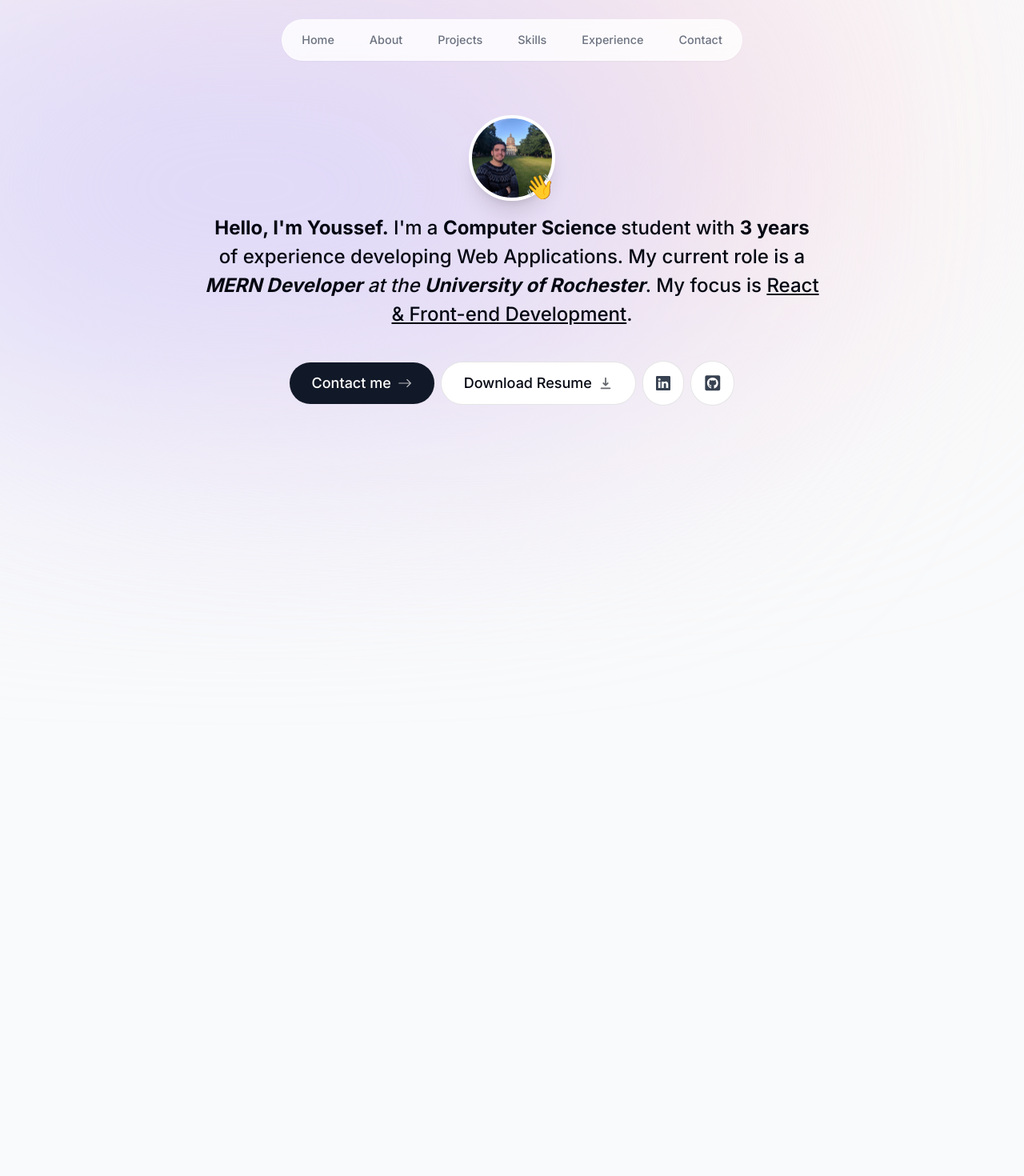
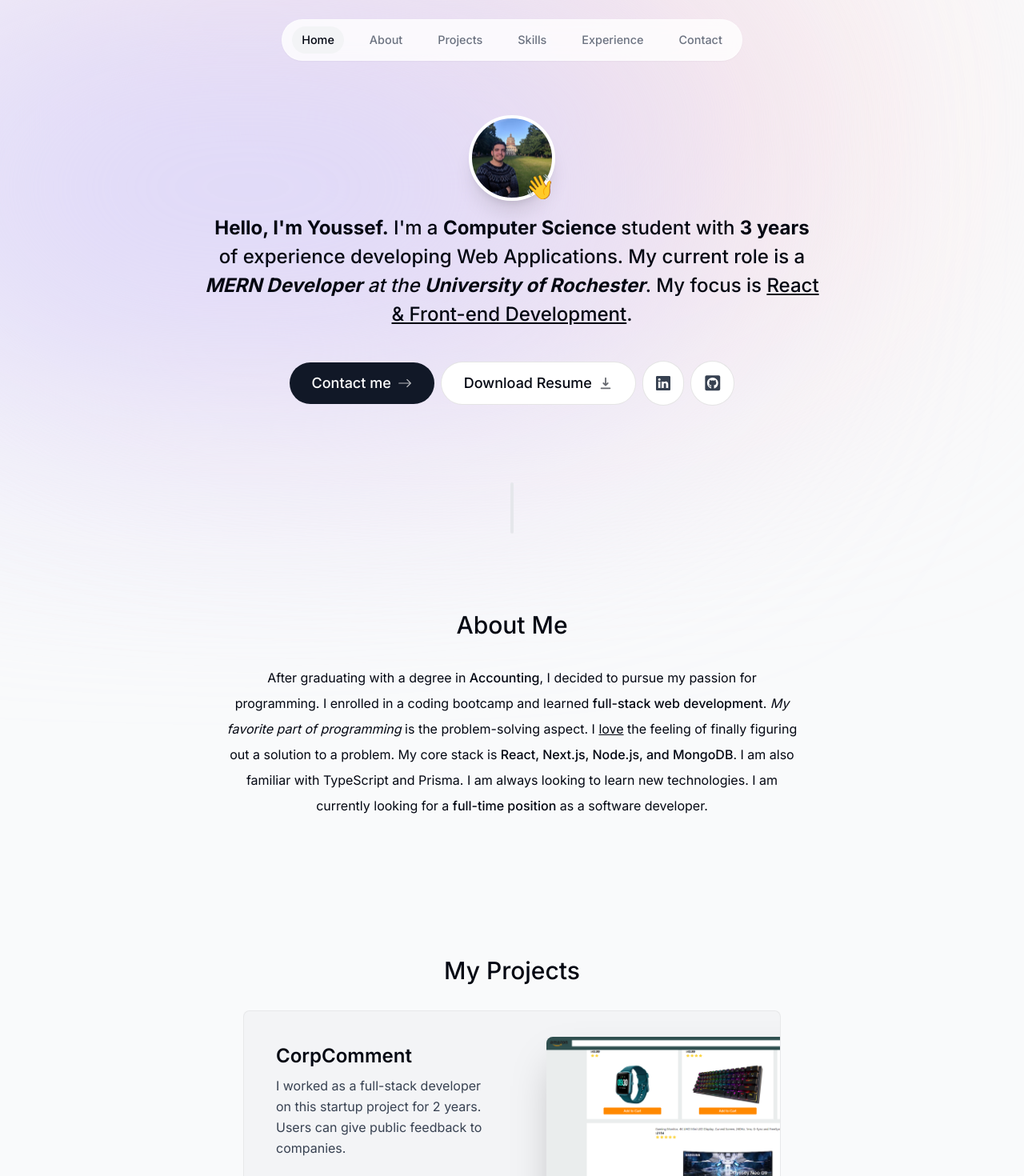
Before and after one commit to 3bdrahman/portfolio_next, a Next.js app: page / in a window 1280 px wide. Shown: the top 1470 px of the page at 80% size. Built offline with nearby package versions, Linux system fonts and the light colour scheme.

Commit message:
add about and project sections and use framer motion for loading animations

```diff
--- a/app/layout.tsx
+++ b/app/layout.tsx
@@ -1,6 +1,7 @@
 import './globals.css'
 import { Inter } from 'next/font/google'
 import Header from '@/components/header'
+import ActiveSectionContextProvider from '@/context/active-section-context'
 const inter = Inter({ subsets: ['latin'] })
 
 export const metadata = {
@@ -14,13 +15,16 @@ export default function RootLayout({
   children: React.ReactNode
 }) {
   return (
-    <html lang="en">
+    <html lang="en" className='!scroll-smooth'>
       <body className={`${inter.className} bg-gray-50 text-gray-950 h-[5000px] pt-28 sm:pt-36`}>
         {/* background gradients */}
         <div className="bg-[#fbe2e3] absolute top-[-6rem] -z-10 right-[11rem] h-[31.25rem] w-[31.25rem] rounded-full blur-[10rem] sm:w-[68.75rem]"></div>
         <div className="bg-[#dbd7fb] absolute top-[-1rem] -z-10 left-[-35rem] h-[31.25rem] w-[50rem] rounded-full blur-[10rem] sm:w-[68.75rem] md:left-[-33rem] lg:left-[-28rem] xl:left-[-15rem] 2xl:left-[-5rem]"></div>
-        <Header/>
-        {children}
+        <ActiveSectionContextProvider>
+          <Header/>
+          {children}
+        </ActiveSectionContextProvider>
+
         </body>
     </html>
   )
--- a/app/page.tsx
+++ b/app/page.tsx
@@ -1,10 +1,15 @@
+import About from "@/components/about";
 import Intro from "@/components/intro";
-
+import Projects from "@/components/projects";
+import SectionDivider from "@/components/section-divider";
 
 export default function Home() {
   return (
     <main className="flex flex-col items-center px-4 ">
       <Intro />
+      <SectionDivider/>
+      <About/>
+      <Projects/>
     </main>
   )
 }
--- /dev/null
+++ b/components/about.tsx
@@ -0,0 +1,30 @@
+"use client";
+import React from 'react'
+import SectionHeading from './section-heading'
+import {motion} from 'framer-motion';
+export default function About() {
+  return (
+    <motion.section id='about' className='mb-28 max-w-[45rem] text-center leading-8 sm:mb-40 scroll-mt-28'
+    initial={{opacity:0, y:100}} animate={{opacity:1, y:0}} transition={{delay:1.75}}>
+        <SectionHeading>About me</SectionHeading>
+        <p className='mb-3'>
+        After graduating with a degree in{" "}
+        <span className="font-medium">Accounting</span>, I decided to pursue my
+        passion for programming. I enrolled in a coding bootcamp and learned{" "}
+        <span className="font-medium">full-stack web development</span>.{" "}
+        <span className="italic">My favorite part of programming</span> is the
+        problem-solving aspect. I <span className="underline">love</span> the
+        feeling of finally figuring out a solution to a problem. My core stack
+        is{" "}
+        <span className="font-medium">
+          React, Next.js, Node.js, and MongoDB
+        </span>
+        . I am also familiar with TypeScript and Prisma. I am always looking to
+        learn new technologies. I am currently looking for a{" "}
+        <span className="font-medium">full-time position</span> as a software
+        developer.
+        </p>
+
+    </motion.section>
+  )
+}
--- a/components/header.tsx
+++ b/components/header.tsx
@@ -4,7 +4,11 @@ import React from 'react'
 import {motion} from 'framer-motion';
 import { links } from '@/lib/data';
 import Link from 'next/link';
+import clsx from 'clsx';
+import ActiveSectionContextProvider, { ActiveSectionContext, useActiveSectionContext } from '@/context/active-section-context';
+
 export default function Header() {
+    const {activeSection, setActiveSection} = useActiveSectionContext();
   return (
     <header className='z-[999] relative'>
         <motion.div className='fixed top-0 left-1/2 h-[3.5rem] w-full rounded-none border border-white border-opacity-40
@@ -15,8 +19,17 @@ export default function Header() {
         <nav className='flex fixed top-[0.15rem] left-1/2 h-12 -translate-x-1/2 py-2 sm:top-[1.7rem] sm:h-[initial] sm:py-0'>
             <ul className='flex w-[42rem] flex-wrap items-center justify-center gap-y-1 text-[0.9rem] font-medium text-gray-500 sm:flex-nowrap sm:gap-5'>
                 {links.map((link)=>(
-                    <motion.li className='h-3/4 flex items-center justify-center ' key={link.hash} initial={{y: -100, opacity:0}} animate={{y:0, opacity:1}}>
-                        <Link className='flex w-full items-center justify-center px-3 py-3 hover:text-gray-950 transition' href={link.hash}>{link.name}</Link>
+                    <motion.li className='h-3/4 flex items-center justify-center relative' key={link.hash} initial={{y: -100, opacity:0}} animate={{y:0, opacity:1}}>
+                        <Link className={clsx('flex w-full items-center justify-center px-3 py-3 hover:text-gray-950 transition', {
+                            'text-gray-950': activeSection === link.name
+                        })} href={link.hash} onClick={()=>setActiveSection(link.name)}>{link.name}
+                        {link.name === activeSection && (<motion.span className='bg-gray-100 rounded-full absolute inset-0 -z-10'
+                        layoutId='activeSection' transition={{
+                            type: "spring",
+                            stiffness: 380,
+                            damping:30
+                        }}></motion.span>)}
+                        </Link>
                     </motion.li>
                 ))}
             </ul>
--- a/components/intro.tsx
+++ b/components/intro.tsx
@@ -9,7 +9,7 @@ import {HiDownload} from 'react-icons/hi';
 import { FaGithubSquare } from 'react-icons/fa';
 export default function Intro() {
     return (
-    <section className='mb-28 max-w-[50rem] text-center sm:mb-0'>
+    <section id='home' className='mb-28 max-w-[50rem] text-center sm:mb-0 scroll-mt-[100rem]'>
         <div className='flex items-center justify-center'>
             <div className='relative'>
                 <motion.div
@@ -21,8 +21,8 @@ export default function Intro() {
                 }}>
                 <Image src={profile}
                 alt='profile picture'
-                width="200"
-                height="200"
+                width="192"
+                height="192"
                 quality="95"
                 priority={true}
                 className=' h-[6.7rem] w-[6.7rem] rounded-full border-[0.25rem] border-white object-cover shadow-xl select-none'/>
@@ -38,14 +38,14 @@ export default function Intro() {
                 </motion.span>
             </div>
         </div>
-        <motion.p className='mb-10 mt-4 px-4 text-1xl font-medium !leading-[1.5] sm:text-2xl'
+        <motion.h1 className='mb-10 mt-4 px-4 text-1xl font-medium !leading-[1.5] sm:text-2xl'
         initial = {{opacity:0, y:100}}
         animate={{opacity:1, y:0}}>
         <span className="font-bold">Hello, I'm Youssef.</span> I'm a{" "}
         <span className="font-bold">Computer Science </span>student with{" "}
         <span className="font-bold">3 years</span> of experience developing Web Applications. My current role is a <span className="italic"> <span className='font-bold'>MERN Developer</span> at the  <span className='font-bold'>University of Rochester</span></span>. My focus is{" "}
         <span className="underline">React & Front-end Development</span>.
-        </motion.p>
+        </motion.h1>
         <motion.div className='flex flex-col sm:flex-row items-center justify-center gap-2 px-4 text-lg font-medium'
         initial={{opacity:0, y:100}}
         animate={{opacity:1, y:0}}
--- /dev/null
+++ b/components/project.tsx
@@ -0,0 +1,38 @@
+"use client"
+import React, {useRef} from 'react'
+import { projectsData } from '@/lib/data'
+import Image from 'next/image';
+import {useScroll, motion, useTransform} from 'framer-motion';
+type ProjectProps=(typeof projectsData)[number];
+
+export default function Project({
+    title,
+    description,
+    tags,
+    imageUrl
+}:ProjectProps){
+    const ref = useRef<HTMLDivElement>(null)
+    const{scrollYProgress}= useScroll({
+        target: ref,
+        offset:["0 1", "1.33 1"]
+    });
+    const scaleProgress= useTransform(scrollYProgress, [0, 1], [0.8, 1])
+    const opacityProgress= useTransform(scrollYProgress, [0, 1], [0.6, 1])
+    return <motion.div ref={ref} style={{
+        scale: scaleProgress,
+        opacity: opacityProgress,
+    }} className='group mb-3 sm:mb-8 last:mb-0 '>
+        <section  className=' bg-gray-100 max-w-[42rem] rounded-lg border border-black/5 overflow-hidden sm:pr-8 relative sm:h-[20rem] group-even:pl-8 hover:bg-gray-200 transition'>
+        <div className='pt-4 pb-7 px-5 sm:pl-10 sm:pr-2 sm:pt-10 sm:max-w-[50%] flex flex-col h-full group-even:ml-[18rem]'>
+            <h3 className='text-2xl font-semibold'>{title}</h3>
+            <p className='mt-2 leading-relaxed text-gray-700'>{description}</p>
+            <ul className='flex flex-wrap mt-4 gap-2 sm:mt-auto'>{tags.map((tag, index)=>(
+                <li className='bg-black/[0.7] px-3 py-1 text-[0.7rem] uppercase tracking-wider text-white rounded-full ' key={index}>{tag}</li>
+            ))}</ul>
+        </div>
+
+        <Image src={imageUrl} alt="Project image" quality={95} className='absolute top-8 -right-40 w-[28.25rem] rounded-t-lg shadow-2xl group-even:-right-[initial] group-even:-left-40
+        group-hover:-translate-x-3 group-hover:-translate-y-3 group-hover:-rotate-2 transition group-hover:scale-[1.04] group-even:group-hover:translate-x-3 group-even:group-hover:translate-y-3 group-even:group-hover:rotate-2'/>
+    </section>
+    </motion.div>
+}
--- /dev/null
+++ b/components/projects.tsx
@@ -0,0 +1,21 @@
+import React, {useRef} from 'react'
+import SectionHeading from './section-heading'
+import { projectsData } from '@/lib/data'
+import Project from './project'
+export default function Projects() {
+  return (
+    <section id='projects' className='scroll-mt-28'>
+        <SectionHeading>My projects</SectionHeading>
+        <div>
+            {
+                projectsData.map((project, index)=>(
+                    <React.Fragment key={index}>
+                    <Project {...project}/>
+                    </React.Fragment>
+
+                ))
+            }
+        </div>
+    </section>
+  )
+}
--- /dev/null
+++ b/components/section-divider.tsx
@@ -0,0 +1,13 @@
+"use client";
+import React from 'react'
+import {motion} from 'framer-motion'
+export default function SectionDivider() {
+  return (
+    <motion.div className='bg-gray-200 my-24 h-16 w-1 rounded-full hidden sm:block'
+    initial={{opacity:0, y:100}}
+    animate={{opacity:1, y:0}}
+    transition={{
+        delay:0.125
+    }}></motion.div>
+  )
+}
--- /dev/null
+++ b/components/section-heading.tsx
@@ -0,0 +1,10 @@
+import React from 'react'
+type SectionHeadingProps={
+    children: React.ReactNode;
+}
+export default function SectionHeading({children}:SectionHeadingProps) {
+
+  return (
+    <h2 className='text-3xl font-medium capitalize mb-8 text-center'>{children}</h2>
+  )
+}
--- /dev/null
+++ b/context/active-section-context.tsx
@@ -0,0 +1,31 @@
+"use client"
+import React, {useState, createContext, useContext} from 'react'
+import { links } from '@/lib/data';
+type SectionName = typeof links[number]["name"];
+type ActiveSectionContextProviderProps = {
+    children: React.ReactNode;
+}
+type ActiveSectionContextType = {
+    activeSection:SectionName,
+    setActiveSection: React.Dispatch<React.SetStateAction<SectionName>>
+}
+export const ActiveSectionContext = createContext<ActiveSectionContextType| null>(null);
+export default function ActiveSectionContextProvider({
+    children,
+}: ActiveSectionContextProviderProps) {
+    const[activeSection, setActiveSection] = useState<SectionName>("Home");
+  return <ActiveSectionContext.Provider value={{
+    activeSection,
+    setActiveSection,
+  }}>{children}</ActiveSectionContext.Provider>
+}
+
+export function useActiveSectionContext(){
+    const context = useContext(ActiveSectionContext);
+    if(context === null){
+        throw new Error(
+            "use context must be within a provider"
+        );
+    }
+    return context;
+}
--- a/package.json
+++ b/package.json
@@ -13,6 +13,7 @@
     "@types/react": "18.2.21",
     "@types/react-dom": "18.2.7",
     "autoprefixer": "10.4.15",
+    "clsx": "^2.0.0",
     "eslint": "8.49.0",
     "eslint-config-next": "13.4.19",
     "framer-motion": "^10.16.4",
@@ -21,6 +22,7 @@
     "react": "18.2.0",
     "react-dom": "18.2.0",
     "react-icons": "^4.11.0",
+    "react-intersection-observer": "^9.5.2",
     "tailwindcss": "3.3.3",
     "typescript": "5.2.2"
   }
```
Also changed, not shown: public/schedule.png (added), 1 other file (tests, documents, lock files or other folders).
